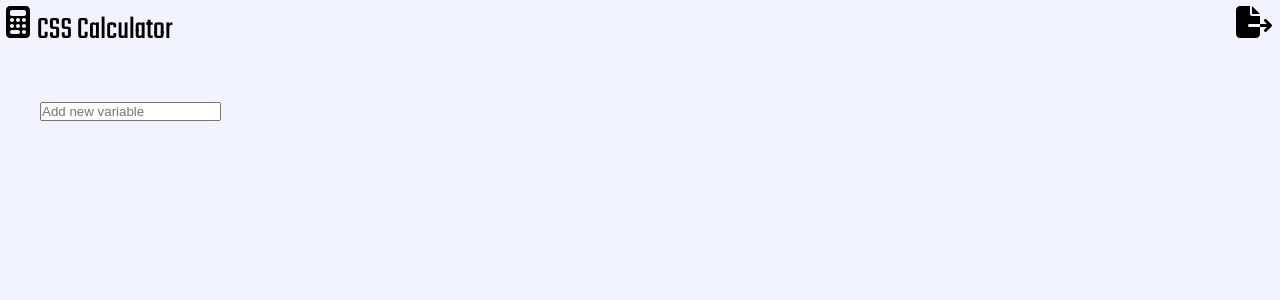
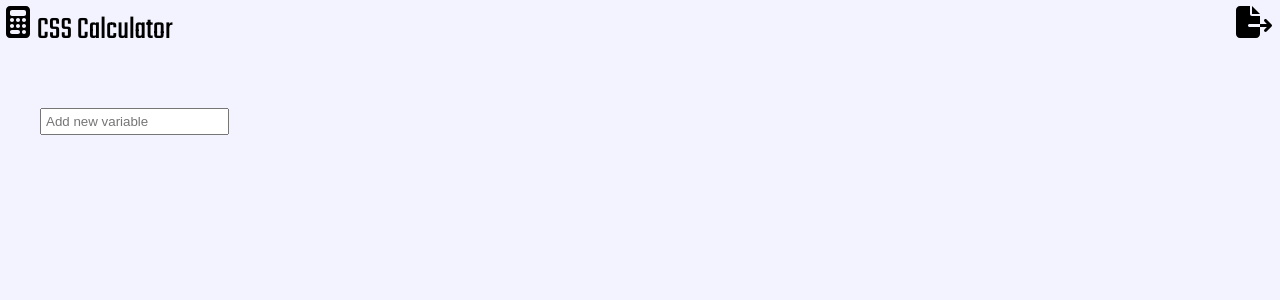
Before and after one commit to divyanshchahar/csscalculator, a React (Create React App) app in the folder client/: page / in a window 1280 px wide. Shown: the top 300 px of the page. Built offline with nearby package versions, Linux system fonts and the light colour scheme.

Commit message:
added margin and padding

```diff
--- a/client/src/App.css
+++ b/client/src/App.css
@@ -23,6 +23,8 @@
   --m6: calc(var(--fs3) * 0.5);
 
   --w6: 1.5rem;
+
+  --p9: calc(0.25 * var(--fs3));
 
   /* COLOR */
   --background1: rgba(225, 225, 255, 0.4);
@@ -97,6 +99,11 @@ body {
   width: var(--w6);
 }
 
+.input-box {
+  padding: var(--p9);
+  margin-top: var(--m6);
+}
+
 /*
 ##################
 # TOUCH DISPLAYS #
--- a/client/src/components/InputBox.js
+++ b/client/src/components/InputBox.js
@@ -15,6 +15,7 @@ function InputBox(args) {
     <input
       type="text"
       placeholder="Add new variable"
+      className="input-box"
       value={inputString}
       onChange={(e) => setInputString(e.target.value)}
       onKeyDown={(e) => {
```
